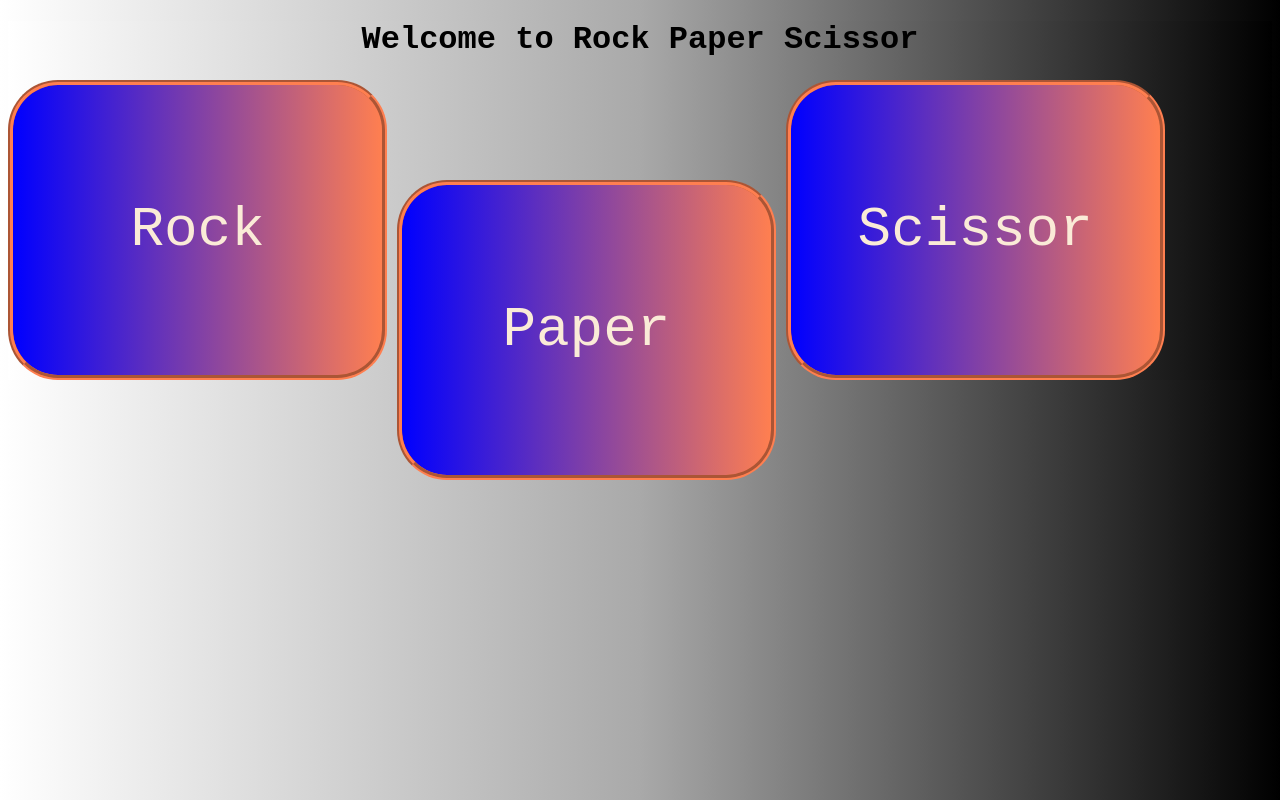
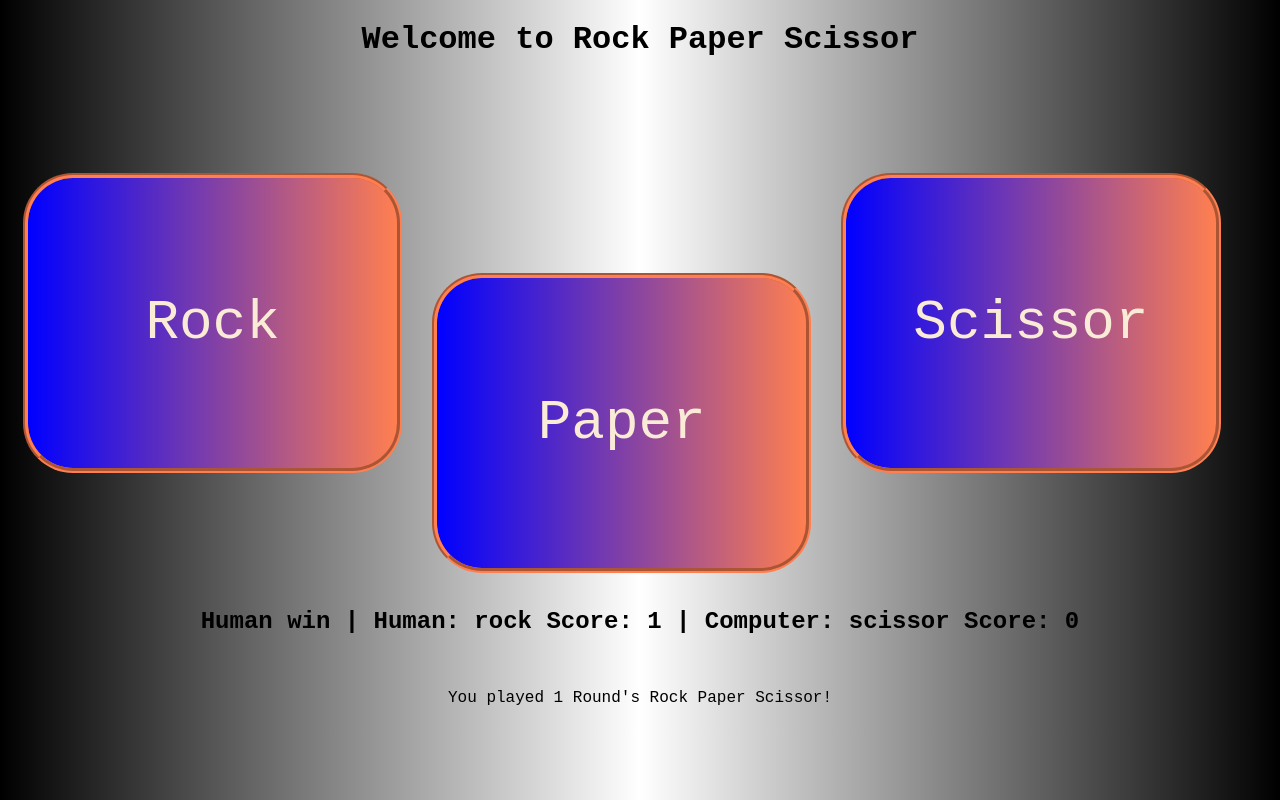
Before and after one commit to MartinHasi/odin-project-rock-paper-scissors, a plain HTML site: page index.html in a window 1280 px wide. Both pictures are taken after a click on the button "Rock". Drawn offline with Linux system fonts and the light colour scheme.

Commit message:
finished index.html finished script.js debugged script.js counter where wrong finished style.css

```diff
--- a/css/style.css
+++ b/css/style.css
@@ -1,15 +1,20 @@
 *
 {
     font-family: 'Courier New', Courier, monospace;
-    background-image: linear-gradient(to right, white, darkgrey, black );
+}
+body
+{
+    background-image: linear-gradient(to right, black,grey, white, grey, black );
+
 }
 h1
 {
     text-align: center;
 }
-#container
+.container
 {
     display: flex;
+    margin-top: 100px;
 }
 button
 {
@@ -21,6 +26,7 @@ button
     color: antiquewhite;
     border-radius: 50px;
     border:5px groove coral;
+    margin: 15px;
 }
 #btn_id_2
 {
@@ -28,3 +34,8 @@ button
 
     top: 100px;
 }
+.info
+{
+    flex-direction: column;
+    align-items: center;
+}
--- a/index.html
+++ b/index.html
@@ -16,6 +16,12 @@
         <button id="btn_id_3">Scissor</button>
     </div>
 
+    <div class="container info">
+        <h2>Header 2</h2>
+        <br>
+
+        <p>pTag</p>
+    </div>
     <script src="./js/script.js"></script>
 </body>
 </html>
--- a/js/script.js
+++ b/js/script.js
@@ -5,17 +5,19 @@ let computerscore = 0;
 let roundcounter = 0;
 
 const playButton = document.querySelectorAll('button');
-
+const headerTag = document.querySelector('h2');
+const pTag = document.querySelector('p');
 playButton.forEach(button => {
 
     button.addEventListener('click', () => {
 
         //alert(clickedButton);
         ;
-        console.log(playGame(humanGuiChoice(button.id)));
+        //console.log(playGame(humanGuiChoice(button.id)));
 
+        headerTag.textContent = playGame(humanGuiChoice(button.id));
         roundcounter++;
-        console.log(`${roundcounter} rounds were played until computer or human won 5 times.`);
+        pTag.textContent = `You played ${roundcounter} Round's Rock Paper Scissor!`;
 
     });
 
@@ -72,11 +74,11 @@ function playGame(value)
     // let human = getComputerChoice();
     // Human vs Computer
     let human = humanGuiChoice(value);
-    console.log(human);
+    //console.log(human);
     let computer = getComputerChoice();
     human = human.toLowerCase();
     computer = computer.toLowerCase();
-    console.log(human);
+    //console.log(human);
     if(human === 'rock' && computer ==='rock')
     {
         return `No winner | Human: ${human}  Score: ${humanscore} | Computer: ${computer} Score: ${computerscore}`;
@@ -130,4 +132,4 @@ while(humanscore < 5)
 roundcounter++;
 }
 */
-console.log(`${roundcounter} rounds were played until computer or human won 5 times.`);
+//console.log(`${roundcounter} rounds were played until computer or human won 5 times.`);
```
